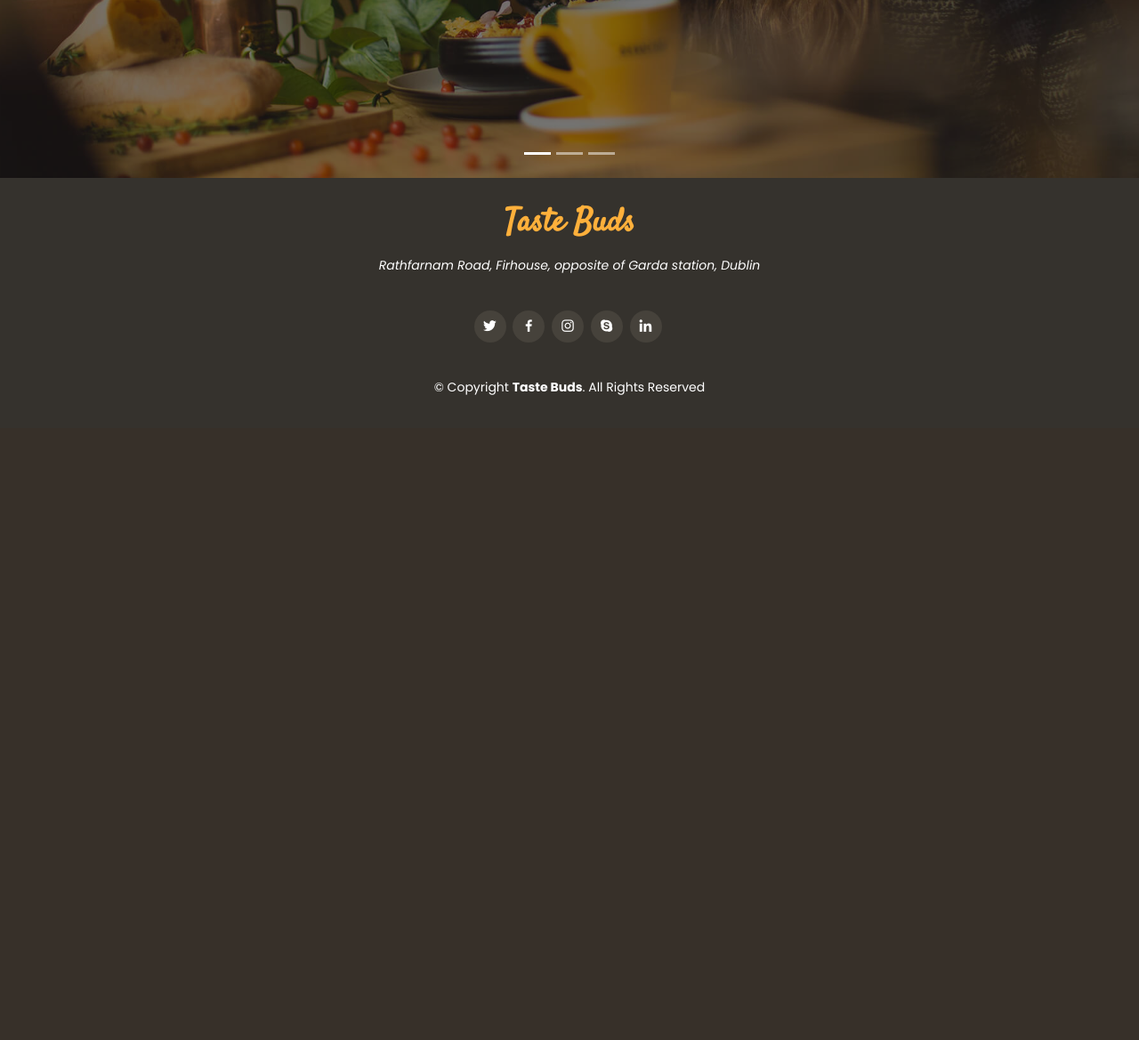
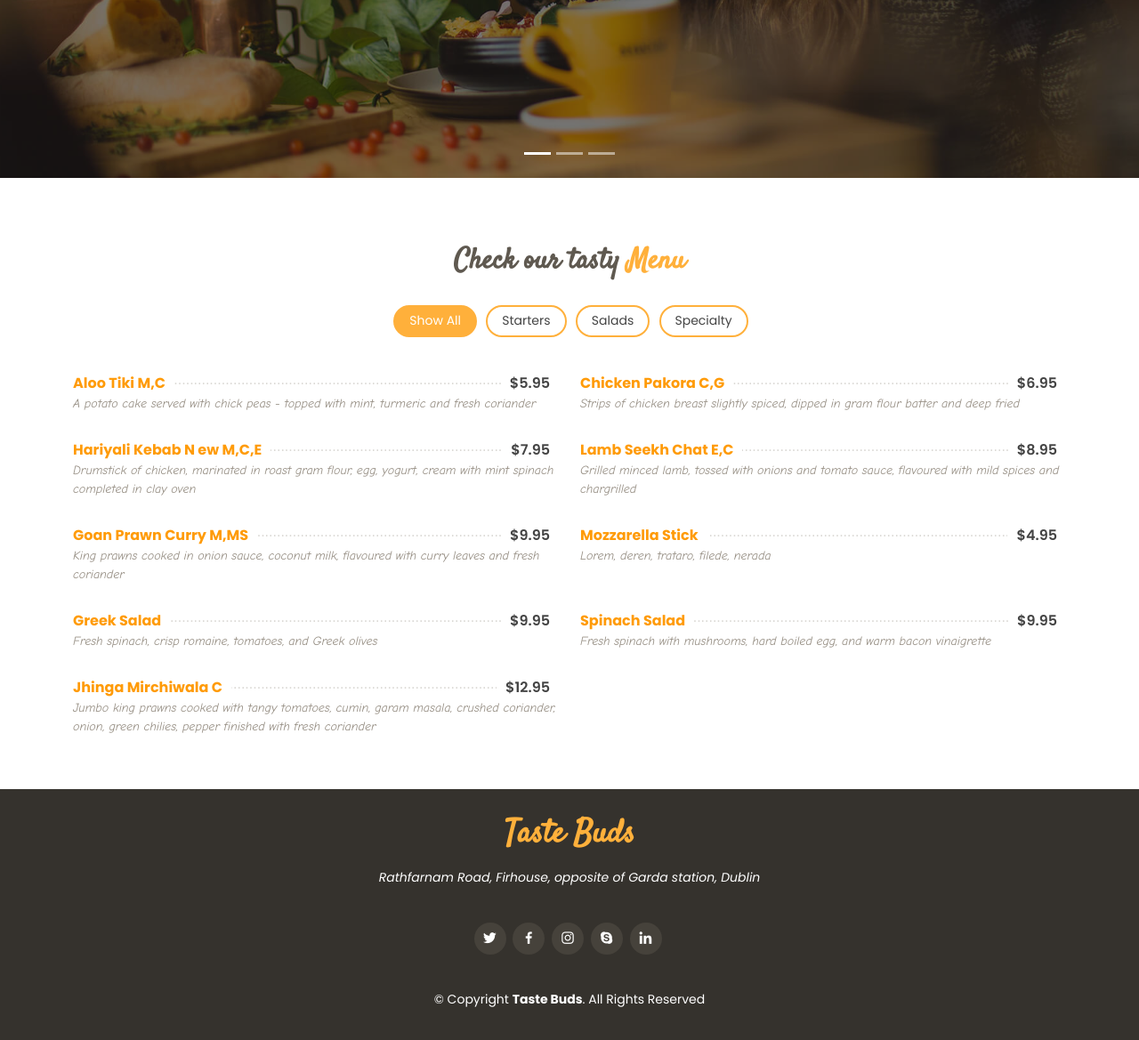
Before and after one commit to bijokmathew/Taste-Buds-Restaurant-App, a Django app: page / in a window 1280 px wide. Shown: the part 600-1769 px from the top of the page at 89% size. Before the commit the page ends 1044 px from the top, so only its background shows below. Run offline with Django 3.2, Linux system fonts and the light colour scheme; some libraries are stand-ins or nearby versions.

Commit message:
Added menu items on index.html and linked from nav bar and hero section

```diff
--- a/templates/index.html
+++ b/templates/index.html
@@ -71,7 +71,6 @@
             </div>
           </div>
         </div>
-
       </div>
 
       <a class="carousel-control-prev" href="#heroCarousel" role="button" data-bs-slide="prev">
@@ -85,4 +84,111 @@
     </div>
   </div>
 </section><!-- End Hero -->
+
+<!-- ======= Menu Section ======= -->
+<section id="menu" class="menu">
+  <div class="container">
+
+    <div class="section-title">
+      <h2>Check our tasty <span>Menu</span></h2>
+    </div>
+
+    <div class="row">
+      <div class="col-lg-12 d-flex justify-content-center">
+        <ul id="menu-flters">
+          <li data-filter="*" class="filter-active">Show All</li>
+          <li data-filter=".filter-starters">Starters</li>
+          <li data-filter=".filter-salads">Salads</li>
+          <li data-filter=".filter-specialty">Specialty</li>
+        </ul>
+      </div>
+    </div>
+
+    <div class="row menu-container">
+
+      <div class="col-lg-6 menu-item filter-starters">
+        <div class="menu-content">
+          <a href="#">Aloo Tiki M,C</a><span>$5.95</span>
+        </div>
+        <div class="menu-ingredients">
+          A potato cake served with chick peas - topped with mint, turmeric and fresh coriander
+        </div>
+      </div>
+
+      <div class="col-lg-6 menu-item filter-specialty">
+        <div class="menu-content">
+          <a href="#">Chicken Pakora C,G</a><span>$6.95</span>
+        </div>
+        <div class="menu-ingredients">
+          Strips of chicken breast slightly spiced, dipped in gram flour batter and deep fried
+        </div>
+      </div>
+
+      <div class="col-lg-6 menu-item filter-starters">
+        <div class="menu-content">
+          <a href="#">Hariyali Kebab N ew M,C,E</a><span>$7.95</span>
+        </div>
+        <div class="menu-ingredients">
+          Drumstick of chicken, marinated in roast gram flour, egg, yogurt, cream with mint spinach completed in clay oven
+        </div>
+      </div>
+
+      <div class="col-lg-6 menu-item filter-salads">
+        <div class="menu-content">
+          <a href="#">Lamb Seekh Chat E,C</a><span>$8.95</span>
+        </div>
+        <div class="menu-ingredients">
+          Grilled minced lamb, tossed with onions and tomato sauce, flavoured with mild spices and chargrilled
+        </div>
+      </div>
+
+      <div class="col-lg-6 menu-item filter-specialty">
+        <div class="menu-content">
+          <a href="#">Goan Prawn Curry M,MS</a><span>$9.95</span>
+        </div>
+        <div class="menu-ingredients">
+          King prawns cooked in onion sauce, coconut milk, flavoured with curry leaves and fresh coriander
+        </div>
+      </div>
+
+      <div class="col-lg-6 menu-item filter-starters">
+        <div class="menu-content">
+          <a href="#">Mozzarella Stick</a><span>$4.95</span>
+        </div>
+        <div class="menu-ingredients">
+          Lorem, deren, trataro, filede, nerada
+        </div>
+      </div>
+
+      <div class="col-lg-6 menu-item filter-salads">
+        <div class="menu-content">
+          <a href="#">Greek Salad</a><span>$9.95</span>
+        </div>
+        <div class="menu-ingredients">
+          Fresh spinach, crisp romaine, tomatoes, and Greek olives
+        </div>
+      </div>
+
+      <div class="col-lg-6 menu-item filter-salads">
+        <div class="menu-content">
+          <a href="#">Spinach Salad</a><span>$9.95</span>
+        </div>
+        <div class="menu-ingredients">
+          Fresh spinach with mushrooms, hard boiled egg, and warm bacon vinaigrette
+        </div>
+      </div>
+
+      <div class="col-lg-6 menu-item filter-specialty">
+        <div class="menu-content">
+          <a href="#">Jhinga Mirchiwala C</a><span>$12.95</span>
+        </div>
+        <div class="menu-ingredients">
+          Jumbo king prawns cooked with tangy tomatoes, cumin, garam masala, crushed coriander,
+          onion, green chilies, pepper finished with fresh coriander
+        </div>
+      </div>
+    </div>
+  </div>
+</section><!-- End Menu Section -->
+
 {% endblock %}
```
